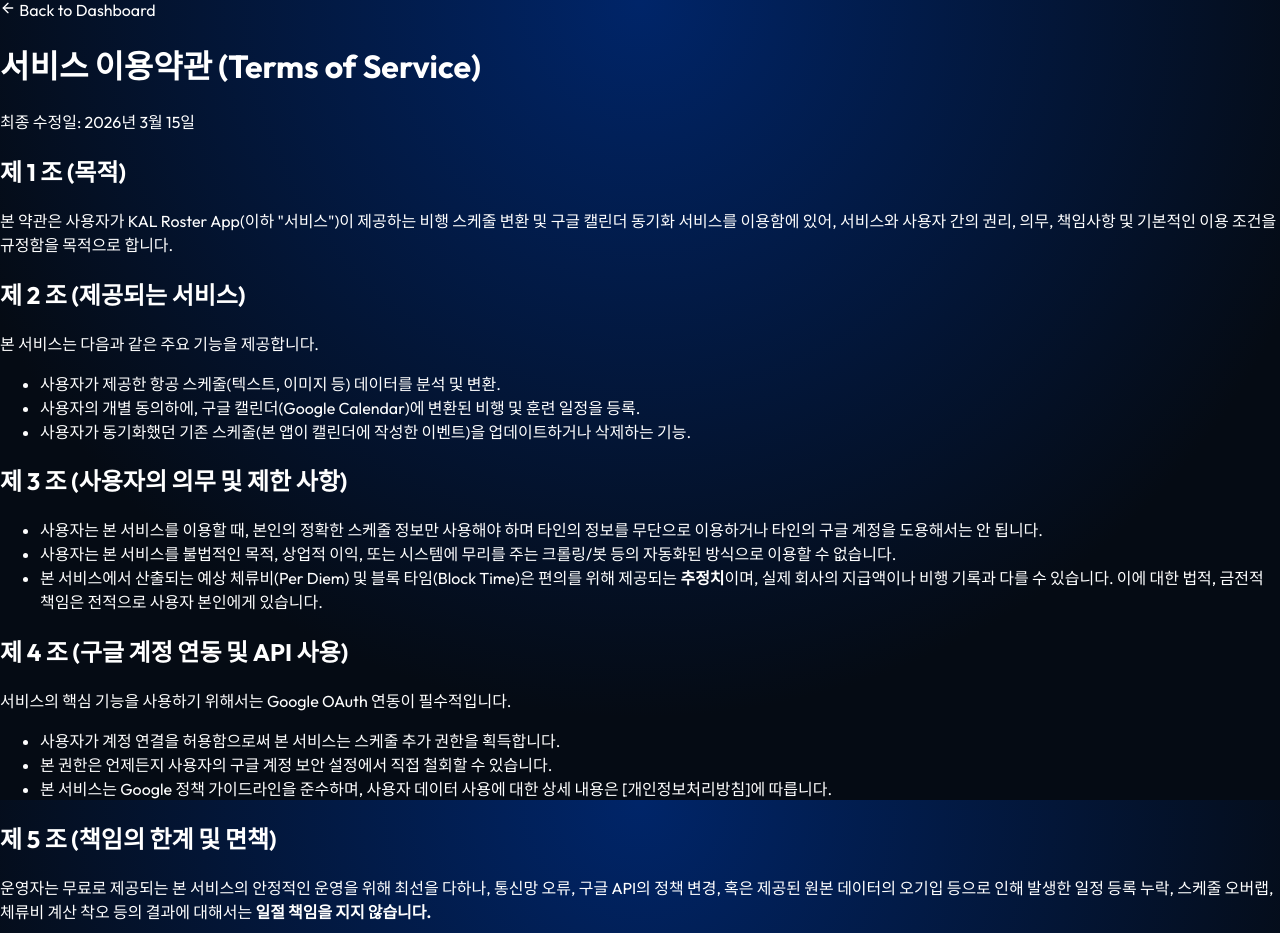
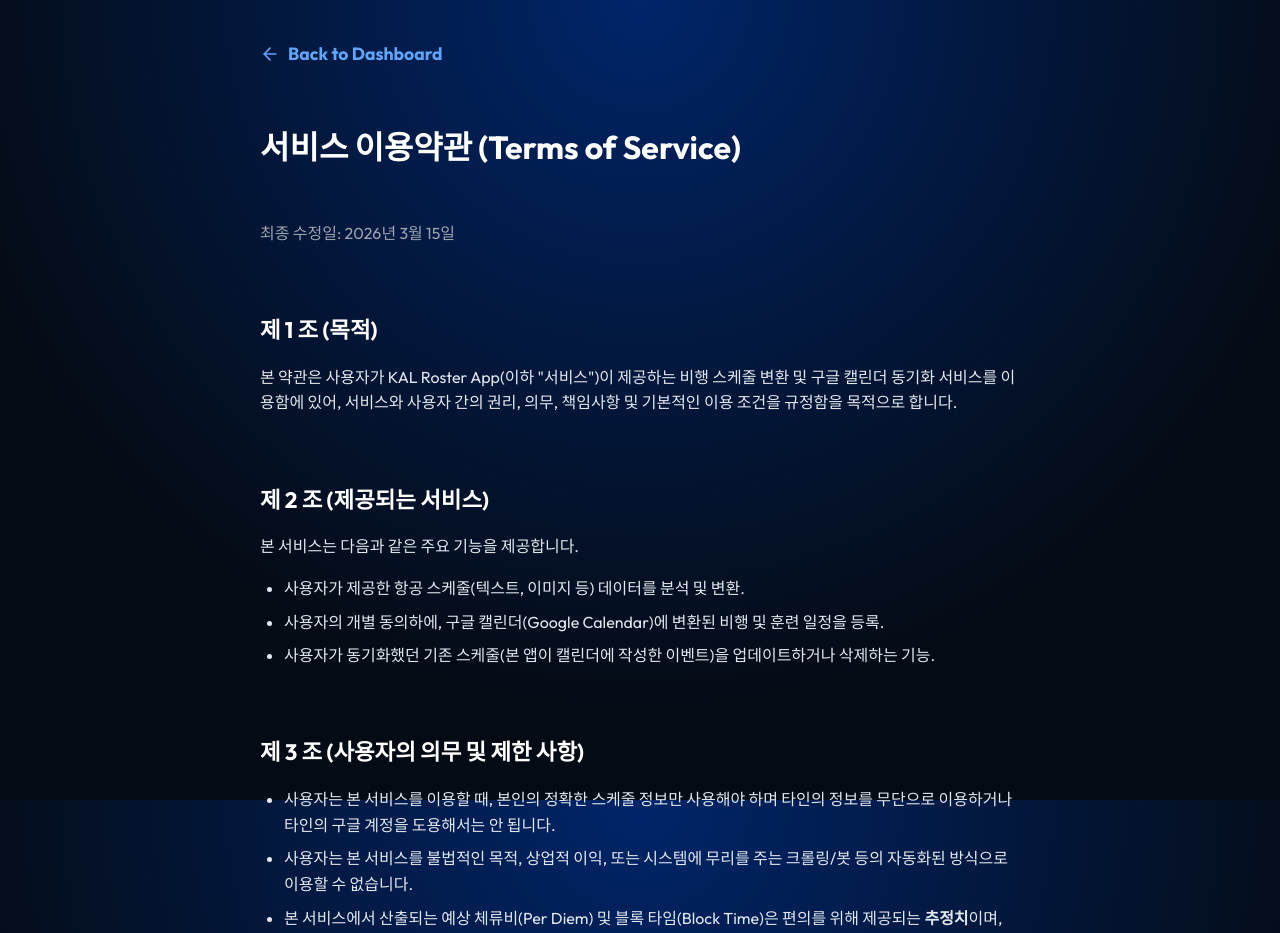
Before and after one commit to cryptoviper1/kal-roster-app, a Next.js app: page /terms in a window 1280 px wide. Shown: the top 933 px of the page. Built offline with nearby package versions, Linux system fonts and the light colour scheme.

Commit message:
Improve Privacy and Terms page layout and readability

```diff
--- a/src/app/privacy/page.tsx
+++ b/src/app/privacy/page.tsx
@@ -4,71 +4,71 @@
 
 export default function PrivacyPolicy() {
   return (
-    <div className="max-w-4xl mx-auto py-12 px-4 sm:px-6 lg:px-8">
-      <Link href="/dashboard" className="inline-flex items-center gap-2 text-blue-400 hover:text-blue-300 mb-6 transition-colors" style={{ textDecoration: 'none' }}>
-        <ArrowLeft size={16} /> Back to Dashboard
+    <div style={{ maxWidth: '800px', margin: '0 auto', padding: '40px 20px', color: '#e2e8f0', lineHeight: '1.6' }}>
+      <Link href="/dashboard" style={{ display: 'inline-flex', alignItems: 'center', gap: '8px', color: '#60a5fa', textDecoration: 'none', fontSize: '1.1rem', fontWeight: 'bold', marginBottom: '32px', transition: 'opacity 0.2s' }} className="hover:opacity-80">
+        <ArrowLeft size={20} /> Back to Dashboard
       </Link>
 
-      <h1 className="text-3xl font-extrabold text-gray-900 tracking-tight sm:text-4xl mb-8">
+      <h1 style={{ fontSize: '2rem', fontWeight: 'bold', color: 'white', marginBottom: '32px' }}>
         개인정보처리방침 (Privacy Policy)
       </h1>
 
-      <div className="prose prose-blue max-w-none">
-        <p className="text-gray-600 mb-6">최종 수정일: 2026년 3월 15일</p>
+      <div style={{ display: 'flex', flexDirection: 'column', gap: '32px' }}>
+        <p style={{ color: '#9ca3af' }}>최종 수정일: 2026년 3월 15일</p>
 
-        <section className="mb-8">
-          <h2 className="text-2xl font-bold text-gray-900 mb-4">1. 수집하는 개인정보의 항목 및 수집 방법</h2>
-          <p>
-            KAL Roster App(이하 &quot;본 서비스&quot;)은 구글 캘린더 연동 및 스케줄 관리를 위해 다음과 같은 최소한의 개인정보를 수집합니다.
+        <section>
+          <h2 style={{ fontSize: '1.4rem', fontWeight: 'bold', color: 'white', marginBottom: '12px' }}>1. 수집하는 개인정보의 항목 및 수집 방법</h2>
+          <p style={{ marginBottom: '8px' }}>
+            KAL Roster App(이하 "본 서비스")은 구글 캘린더 연동 및 스케줄 관리를 위해 다음과 같은 최소한의 개인정보를 수집합니다.
           </p>
-          <ul className="list-disc pl-6 space-y-2 mt-2">
+          <ul style={{ listStyleType: 'disc', paddingLeft: '24px', display: 'flex', flexDirection: 'column', gap: '8px' }}>
             <li><strong>필수 수집 항목:</strong> 구글 계정 이메일 주소, 이름, 프로필 사진 (Google OAuth 인증 시 제공받음)</li>
             <li><strong>선택 수집 항목:</strong> 구글 캘린더 접근 권한 (사용자가 스케줄 동기화를 요청할 때만 캘린더 이벤트의 읽기/쓰기 권한을 요청합니다.)</li>
             <li><strong>서비스 이용 중 자동 수집 항목:</strong> IP 주소, 쿠키, 서비스 이용 기록 (세션 관리를 위해 사용)</li>
           </ul>
         </section>
 
-        <section className="mb-8">
-          <h2 className="text-2xl font-bold text-gray-900 mb-4">2. 개인정보의 수집 및 이용 목적</h2>
-          <p>본 서비스는 수집한 개인정보를 다음의 목적을 위해 활용합니다.</p>
-          <ul className="list-disc pl-6 space-y-2 mt-2">
+        <section>
+          <h2 style={{ fontSize: '1.4rem', fontWeight: 'bold', color: 'white', marginBottom: '12px' }}>2. 개인정보의 수집 및 이용 목적</h2>
+          <p style={{ marginBottom: '8px' }}>본 서비스는 수집한 개인정보를 다음의 목적을 위해 활용합니다.</p>
+          <ul style={{ listStyleType: 'disc', paddingLeft: '24px', display: 'flex', flexDirection: 'column', gap: '8px' }}>
             <li><strong>회원 관리:</strong> Google 계정을 기반으로 한 사용자 식별 및 로그인 유지</li>
             <li><strong>핵심 서비스 제공:</strong> 사용자가 입력한 항공 스케줄(텍스트 등)을 분석하고, 이를 사용자의 명시적 동의하에 사용자의 구글 캘린더에 일정으로 등록하거나 업데이트/삭제하는 기능 제공</li>
           </ul>
         </section>
 
-        <section className="mb-8">
-          <h2 className="text-2xl font-bold text-gray-900 mb-4">3. 구글 사용자 데이터(Google User Data)의 취급</h2>
-          <p>
+        <section>
+          <h2 style={{ fontSize: '1.4rem', fontWeight: 'bold', color: 'white', marginBottom: '12px' }}>3. 구글 사용자 데이터(Google User Data)의 취급</h2>
+          <p style={{ marginBottom: '8px' }}>
             본 서비스는 구글 API 서비스 이용 약관 및 구글 API 서비스 사용자 데이터 정책(Google API Services User Data Policy)을 엄격히 준수합니다.
           </p>
-          <ul className="list-disc pl-6 space-y-2 mt-2">
+          <ul style={{ listStyleType: 'disc', paddingLeft: '24px', display: 'flex', flexDirection: 'column', gap: '8px' }}>
             <li>본 서비스는 오직 스케줄 동기화(구글 캘린더에 이벤트 추가, 본 앱이 생성한 기존 이벤트 삭제) 목적으로만 구글 캘린더 API를 사용합니다.</li>
             <li>사용자의 캘린더 일정이나 이메일 등의 데이터를 외부 제3자와 일절 공유하거나 판매하지 않습니다.</li>
             <li>본 서비스는 캘린더에 일정을 생성하는 데 필요한 최소한의 데이터만 처리하며, 앱 데이터베이스에 사용자의 기존 개인 캘린더 일정을 따로 저장하지 않습니다.</li>
           </ul>
         </section>
 
-        <section className="mb-8">
-          <h2 className="text-2xl font-bold text-gray-900 mb-4">4. 개인정보의 보유 및 이용 기간</h2>
+        <section>
+          <h2 style={{ fontSize: '1.4rem', fontWeight: 'bold', color: 'white', marginBottom: '12px' }}>4. 개인정보의 보유 및 이용 기간</h2>
           <p>
             원칙적으로 사용자가 서비스에서 탈퇴(혹은 구글 계정 연결 해제) 시, 또는 개인정보 수집 및 이용 목적이 달성된 후에는 해당 정보를 지체 없이 파기합니다.
             단, 관련 법령에 의해 보존할 필요가 있는 경우 법령이 정한 기간 동안 보존합니다.
           </p>
         </section>
 
-        <section className="mb-8">
-          <h2 className="text-2xl font-bold text-gray-900 mb-4">5. 개인정보의 파기절차 및 방법</h2>
+        <section>
+          <h2 style={{ fontSize: '1.4rem', fontWeight: 'bold', color: 'white', marginBottom: '12px' }}>5. 개인정보의 파기절차 및 방법</h2>
           <p>
             사용자가 서비스 이용을 중단하고 구글 계정 연동을 해제하면, 서버 내 보관된 식별 정보(세션 등)는 즉각 파기됩니다. 데이터베이스 형태의 영구 저장을 최소화하여 프라이버시를 보호합니다.
           </p>
         </section>
 
-        <section className="mb-8">
-          <h2 className="text-2xl font-bold text-gray-900 mb-4">6. 문의처</h2>
+        <section>
+          <h2 style={{ fontSize: '1.4rem', fontWeight: 'bold', color: 'white', marginBottom: '12px' }}>6. 문의처</h2>
           <p>
             본 개인정보처리방침이나 서비스 이용과 관련한 문의사항이 있으시면 아래 이메일로 연락해 주시기 바랍니다.<br />
-            <strong>[운영자 이메일 주소 기입]</strong>
+            <strong>onu0823@gmail.com</strong>
           </p>
         </section>
       </div>
--- a/src/app/terms/page.tsx
+++ b/src/app/terms/page.tsx
@@ -4,62 +4,62 @@
 
 export default function TermsOfService() {
   return (
-    <div className="max-w-4xl mx-auto py-12 px-4 sm:px-6 lg:px-8">
-      <Link href="/dashboard" className="inline-flex items-center gap-2 text-blue-400 hover:text-blue-300 mb-6 transition-colors" style={{ textDecoration: 'none' }}>
-        <ArrowLeft size={16} /> Back to Dashboard
+    <div style={{ maxWidth: '800px', margin: '0 auto', padding: '40px 20px', color: '#e2e8f0', lineHeight: '1.6' }}>
+      <Link href="/dashboard" style={{ display: 'inline-flex', alignItems: 'center', gap: '8px', color: '#60a5fa', textDecoration: 'none', fontSize: '1.1rem', fontWeight: 'bold', marginBottom: '32px', transition: 'opacity 0.2s' }} className="hover:opacity-80">
+        <ArrowLeft size={20} /> Back to Dashboard
       </Link>
 
-      <h1 className="text-3xl font-extrabold text-gray-900 tracking-tight sm:text-4xl mb-8">
+      <h1 style={{ fontSize: '2rem', fontWeight: 'bold', color: 'white', marginBottom: '32px' }}>
         서비스 이용약관 (Terms of Service)
       </h1>
 
-      <div className="prose prose-blue max-w-none">
-        <p className="text-gray-600 mb-6">최종 수정일: 2026년 3월 15일</p>
+      <div style={{ display: 'flex', flexDirection: 'column', gap: '32px' }}>
+        <p style={{ color: '#9ca3af' }}>최종 수정일: 2026년 3월 15일</p>
 
-        <section className="mb-8">
-          <h2 className="text-2xl font-bold text-gray-900 mb-3">제 1 조 (목적)</h2>
+        <section>
+          <h2 style={{ fontSize: '1.4rem', fontWeight: 'bold', color: 'white', marginBottom: '12px' }}>제 1 조 (목적)</h2>
           <p>
-            본 약관은 사용자가 KAL Roster App(이하 &quot;서비스&quot;)이 제공하는 비행 스케줄 변환 및 구글 캘린더 동기화 서비스를 이용함에 있어, 서비스와 사용자 간의 권리, 의무, 책임사항 및 기본적인 이용 조건을 규정함을 목적으로 합니다.
+            본 약관은 사용자가 KAL Roster App(이하 "서비스")이 제공하는 비행 스케줄 변환 및 구글 캘린더 동기화 서비스를 이용함에 있어, 서비스와 사용자 간의 권리, 의무, 책임사항 및 기본적인 이용 조건을 규정함을 목적으로 합니다.
           </p>
         </section>
 
-        <section className="mb-8">
-          <h2 className="text-2xl font-bold text-gray-900 mb-3">제 2 조 (제공되는 서비스)</h2>
-          <p>본 서비스는 다음과 같은 주요 기능을 제공합니다.</p>
-          <ul className="list-disc pl-6 space-y-2 mt-2">
+        <section>
+          <h2 style={{ fontSize: '1.4rem', fontWeight: 'bold', color: 'white', marginBottom: '12px' }}>제 2 조 (제공되는 서비스)</h2>
+          <p style={{ marginBottom: '8px' }}>본 서비스는 다음과 같은 주요 기능을 제공합니다.</p>
+          <ul style={{ listStyleType: 'disc', paddingLeft: '24px', display: 'flex', flexDirection: 'column', gap: '8px' }}>
             <li>사용자가 제공한 항공 스케줄(텍스트, 이미지 등) 데이터를 분석 및 변환.</li>
             <li>사용자의 개별 동의하에, 구글 캘린더(Google Calendar)에 변환된 비행 및 훈련 일정을 등록.</li>
             <li>사용자가 동기화했던 기존 스케줄(본 앱이 캘린더에 작성한 이벤트)을 업데이트하거나 삭제하는 기능.</li>
           </ul>
         </section>
 
-        <section className="mb-8">
-          <h2 className="text-2xl font-bold text-gray-900 mb-3">제 3 조 (사용자의 의무 및 제한 사항)</h2>
-          <ul className="list-disc pl-6 space-y-2 mt-2">
+        <section>
+          <h2 style={{ fontSize: '1.4rem', fontWeight: 'bold', color: 'white', marginBottom: '12px' }}>제 3 조 (사용자의 의무 및 제한 사항)</h2>
+          <ul style={{ listStyleType: 'disc', paddingLeft: '24px', display: 'flex', flexDirection: 'column', gap: '8px' }}>
             <li>사용자는 본 서비스를 이용할 때, 본인의 정확한 스케줄 정보만 사용해야 하며 타인의 정보를 무단으로 이용하거나 타인의 구글 계정을 도용해서는 안 됩니다.</li>
             <li>사용자는 본 서비스를 불법적인 목적, 상업적 이익, 또는 시스템에 무리를 주는 크롤링/봇 등의 자동화된 방식으로 이용할 수 없습니다.</li>
             <li>본 서비스에서 산출되는 예상 체류비(Per Diem) 및 블록 타임(Block Time)은 편의를 위해 제공되는 <strong>추정치</strong>이며, 실제 회사의 지급액이나 비행 기록과 다를 수 있습니다. 이에 대한 법적, 금전적 책임은 전적으로 사용자 본인에게 있습니다.</li>
           </ul>
         </section>
 
-        <section className="mb-8">
-          <h2 className="text-2xl font-bold text-gray-900 mb-3">제 4 조 (구글 계정 연동 및 API 사용)</h2>
-          <p>
+        <section>
+          <h2 style={{ fontSize: '1.4rem', fontWeight: 'bold', color: 'white', marginBottom: '12px' }}>제 4 조 (구글 계정 연동 및 API 사용)</h2>
+          <p style={{ marginBottom: '8px' }}>
             서비스의 핵심 기능을 사용하기 위해서는 Google OAuth 연동이 필수적입니다.
           </p>
-          <ul className="list-disc pl-6 space-y-2 mt-2">
+          <ul style={{ listStyleType: 'disc', paddingLeft: '24px', display: 'flex', flexDirection: 'column', gap: '8px' }}>
             <li>사용자가 계정 연결을 허용함으로써 본 서비스는 스케줄 추가 권한을 획득합니다.</li>
             <li>본 권한은 언제든지 사용자의 구글 계정 보안 설정에서 직접 철회할 수 있습니다.</li>
             <li>본 서비스는 Google 정책 가이드라인을 준수하며, 사용자 데이터 사용에 대한 상세 내용은 [개인정보처리방침]에 따릅니다.</li>
           </ul>
         </section>
 
-        <section className="mb-8">
-          <h2 className="text-2xl font-bold text-gray-900 mb-3">제 5 조 (책임의 한계 및 면책)</h2>
-          <p>
+        <section>
+          <h2 style={{ fontSize: '1.4rem', fontWeight: 'bold', color: 'white', marginBottom: '12px' }}>제 5 조 (책임의 한계 및 면책)</h2>
+          <p style={{ marginBottom: '12px' }}>
             운영자는 무료로 제공되는 본 서비스의 안정적인 운영을 위해 최선을 다하나, 통신망 오류, 구글 API의 정책 변경, 혹은 제공된 원본 데이터의 오기입 등으로 인해 발생한 일정 등록 누락, 스케줄 오버랩, 체류비 계산 착오 등의 결과에 대해서는 <strong>일절 책임을 지지 않습니다.</strong>
           </p>
-          <p className="mt-2 text-red-600 font-semibold">
+          <p style={{ color: '#f87171', fontWeight: 'bold' }}>
             특히 캘린더 연동 오류로 인한 비행 스케줄 지각/결함(Show up failure) 등의 치명적 책임에 대해 개발자 및 운영자는 면책됩니다. 반드시 최종 스케줄은 공식 채널을 통해 재확인하시기 바랍니다.
           </p>
         </section>
```
